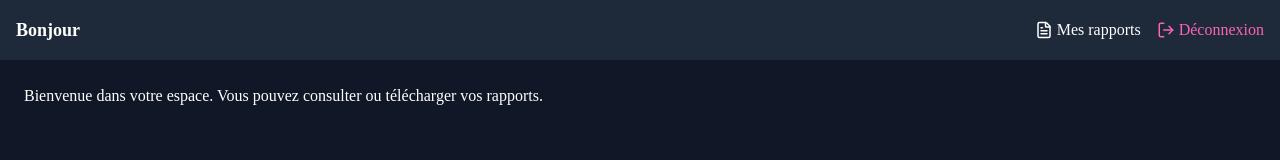
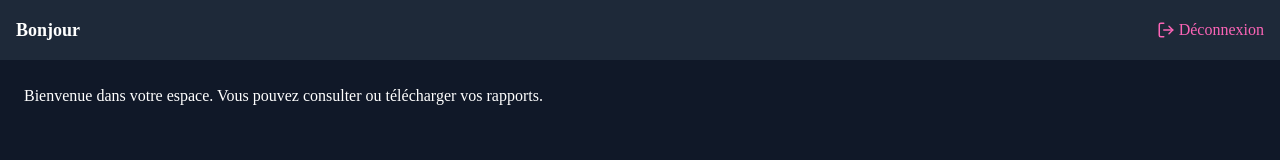
Before and after one commit to OnsElfekih/BreastCancerPredictionSystemNextJS, a Next.js app in the folder projet-nextjs/: page /dashboardPatiente in a window 1280 px wide. Shown: the top 160 px of the page. Built offline with nearby package versions, Linux system fonts and the light colour scheme.

Commit message:
bouttonsupp

```diff
--- a/projet-nextjs/src/app/dashboardPatiente/DashboardLayoutPatiente.tsx
+++ b/projet-nextjs/src/app/dashboardPatiente/DashboardLayoutPatiente.tsx
@@ -9,10 +9,6 @@ export default function DashboardLayoutPatiente({ user, children }: any) {
           Bonjour {user.nom} {user.prenom}
         </h1>
         <div className="flex space-x-4">
-          <button className="flex items-center space-x-1 hover:text-gray-300">
-            <FileText size={18} />
-            <span>Mes rapports</span>
-          </button>
           <button
             onClick={() => {
               localStorage.clear();
```
